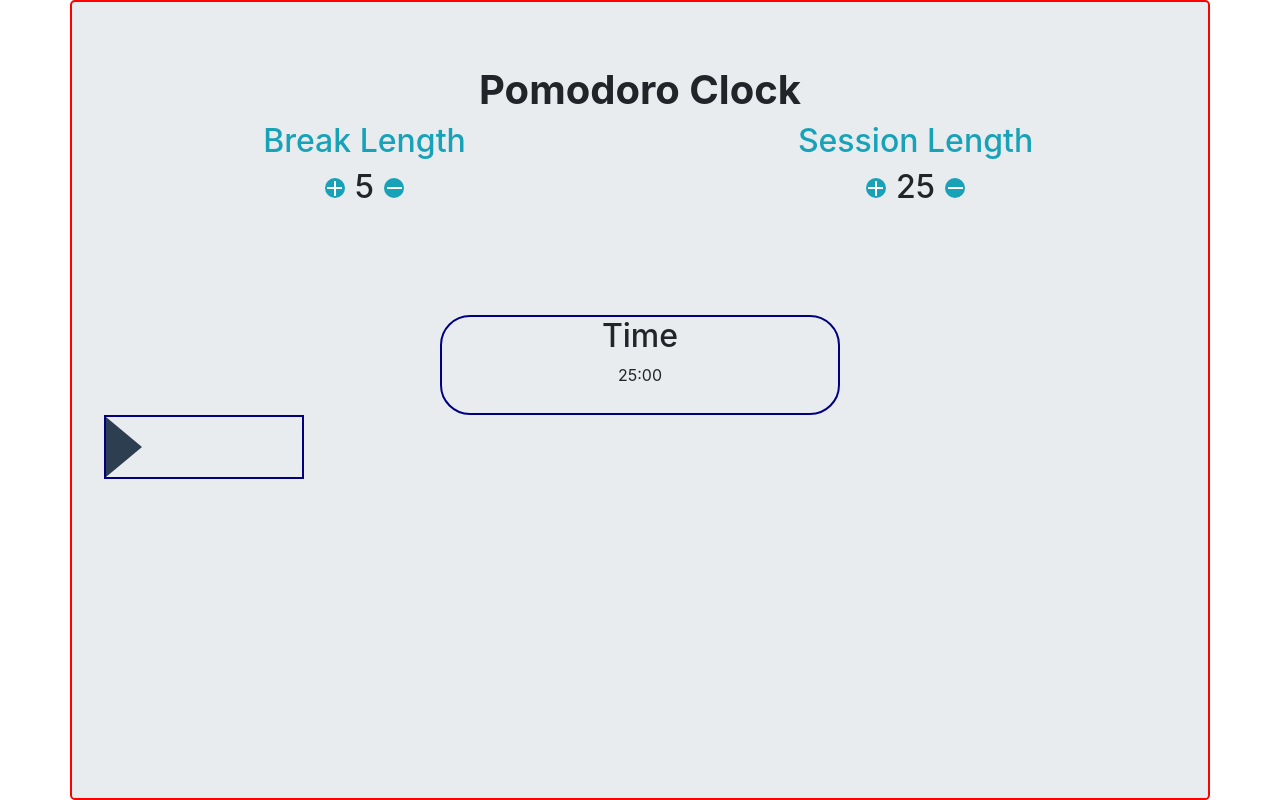
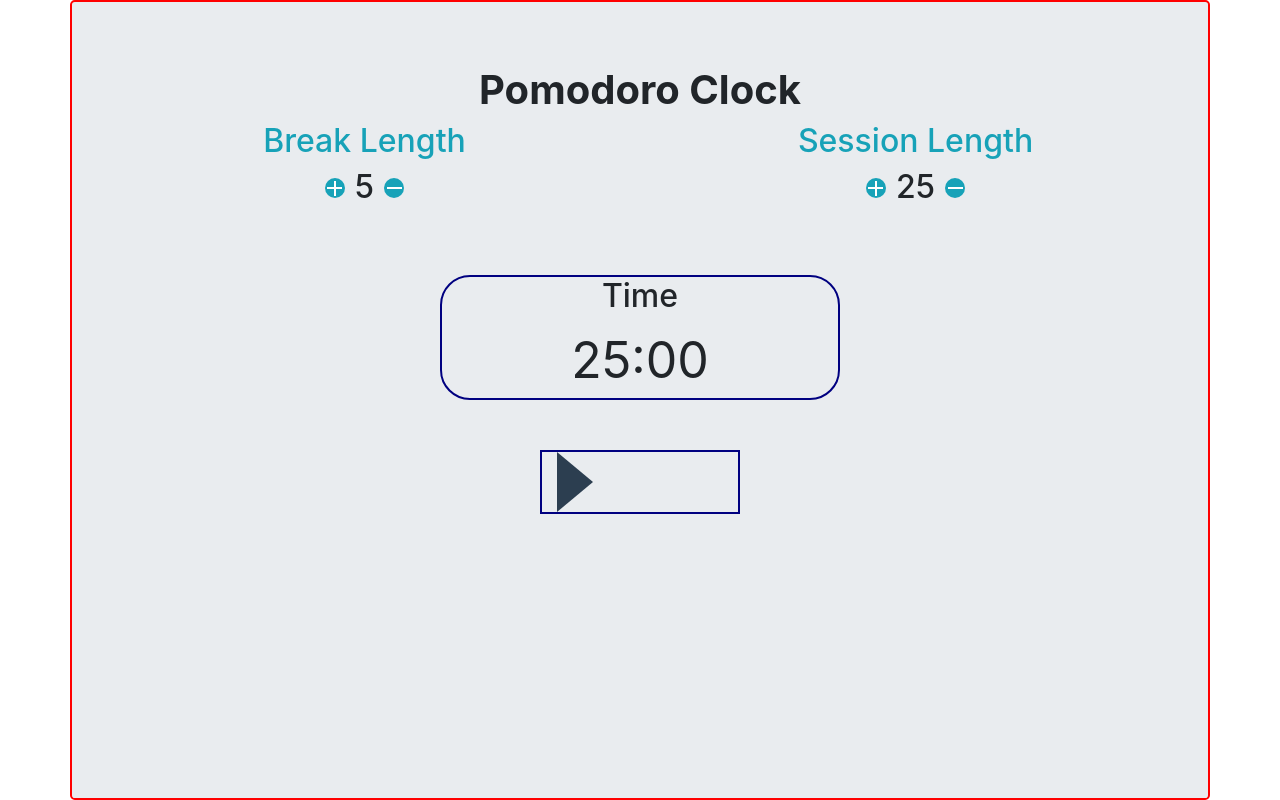
Before and after one commit to petercrackthecode/FCC_PomodoroClock, a React (Create React App) app: page / in a window 1280 px wide. Built offline with nearby package versions, Linux system fonts and the light colour scheme.

Commit message:
More major css changes

```diff
--- a/src/App.js
+++ b/src/App.js
@@ -92,7 +92,7 @@ class App extends React.Component {
             <h2 id="time-label">Time</h2>
             <TimeCounter m_timeLeft={this.state.m_timeLeft} />
           </section>
-          <section id="terminator" className='text-center'>
+          <section id="terminator" className='container'>
             <StartStop />
             <ResetBtn />
           </section>
--- a/src/components/StartStopBtn.js
+++ b/src/components/StartStopBtn.js
@@ -2,6 +2,6 @@ import React from "react";
 
 export function StartStopBtn(props) {
   return (
-    <div id="start_stop"></div>
+    <div id="start_stop" className='col-1'></div>
   );
 }
--- a/src/styles/App.css
+++ b/src/styles/App.css
@@ -12,7 +12,7 @@
   text-align: center;
 }
 #app #pomodoro-clock section.row {
-  margin-bottom: 50px;
+  margin-bottom: 30px;
 }
 #app #pomodoro-clock .button {
   border-radius: 50%;
@@ -64,10 +64,15 @@
 }
 #app #pomodoro-clock #time-stamp {
   max-width: 400px;
-  height: 100px;
-  margin: auto;
+  height: auto;
+  margin-left: auto;
+  margin-right: auto;
+  margin-bottom: 50px;
   border: 2px solid navy;
   border-radius: 30px;
+}
+#app #pomodoro-clock #time-stamp #time-left {
+  font-size: 50px;
 }
 #app #pomodoro-clock #terminator {
   border: 2px solid navy;
--- a/src/styles/App.scss
+++ b/src/styles/App.scss
@@ -19,7 +19,7 @@ $ratio: 1.2;
         text-align: center;
 
         section.row {
-            margin-bottom: 50px;
+            margin-bottom: 30px;
         }
 
         .button {
@@ -84,15 +84,22 @@ $ratio: 1.2;
 
         #time-stamp {
             max-width: 400px;
-            height: 100px;
-            margin: auto;
+            height: auto;
+            margin-left: auto;
+            margin-right: auto;
+            margin-bottom: 50px;
             @include Border(2px, navy);
             border-radius: 30px;
+
+            #time-left {
+                font-size: 50px;
+            }
         }
 
         #terminator {
             @include Border(2px, navy);
             max-width: 200px;
+
             #start_stop {
                 position: relative;
                 box-sizing: border-box;
```
Also changed, not shown: 1 other file (tests, documents, lock files or other folders).
